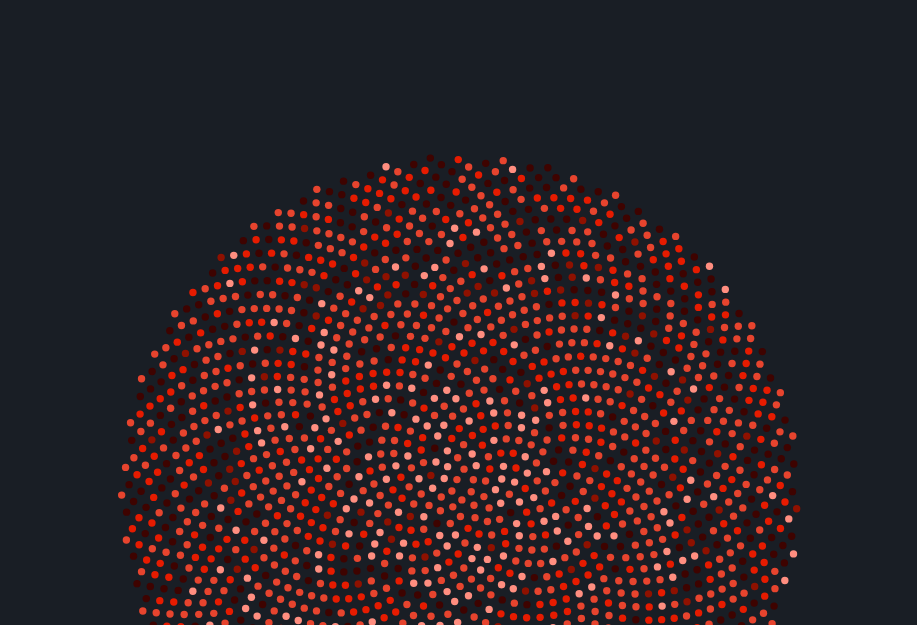
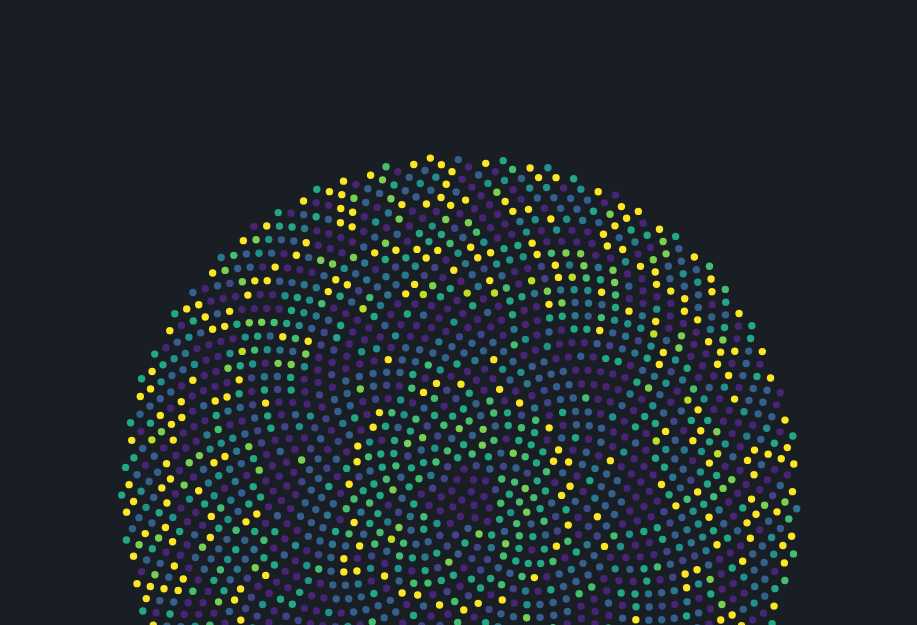
Before and after one commit to luiz-flamorim/My-Netflix-DataVis, a plain HTML site: page index.html in a window 1280 px wide. Shown: the part 175-800 px from the top of the page, without its empty margins (180-1097 px from the left). Drawn offline with nearby package versions, Linux system fonts and the light colour scheme.

Commit message:
tippy, colour scale  and animation

```diff
--- a/css/style.css
+++ b/css/style.css
@@ -21,17 +21,17 @@ html {
 }
 
 #dots-diagram{
-    padding:3rem;
+    padding: 3rem;
 }
 
-.circles {
+/* .circles {
     stroke: transparent;
     stroke-width: 1.5px;
 }
 
 .circles circle:hover {
     stroke: white;
-}
+} */
 
 .modal-bg {
     position: fixed;
@@ -102,7 +102,6 @@ html {
     align-self:flex-start;
 }
 
-
 .close{
     cursor: pointer;
     position:absolute;
@@ -145,3 +144,16 @@ html {
     color: var(--white);
     margin-top: 5%;
 }
+
+/* .yearAxis .tick text{
+    fill: #fff;
+    stroke:#fff;
+    color:#fff;
+
+} */
+.yearAxis,
+.domain  {
+    fill: var(--white) !important;
+    stroke:var(--white) !important;
+    color:var(--white) !important;
+}
--- a/index.html
+++ b/index.html
@@ -4,12 +4,19 @@
 <head>
     <link rel="stylesheet" href="./css/style.css">
     <title>Netflix Films</title>
+    <!-- Fonts -->
     <link rel="preconnect" href="https://fonts.gstatic.com">
     <link
         href="https://fonts.googleapis.com/css2?family=Jost:ital,wght@0,100;0,200;0,300;0,400;0,500;0,600;0,700;0,800;0,900;1,100;1,200;1,300;1,400;1,500;1,600;1,700;1,800;1,900&display=swap"
         rel="stylesheet">
     <link href="https://fonts.googleapis.com/icon?family=Material+Icons" rel="stylesheet">
+    <!-- D3 -->
     <script src="https://d3js.org/d3.v6.min.js"></script>
+    <!-- Tippy -->
+    <link rel="stylesheet" href="https://unpkg.com/tippy.js@6/animations/scale.css" />
+    <link rel="stylesheet" href="https://unpkg.com/tippy.js@6/animations/shift-away.css" />
+    <link rel="stylesheet" href="https://unpkg.com/tippy.js@6/dist/backdrop.css" />
+
 </head>
 
 <body>
@@ -28,6 +35,10 @@ My Netflix visualisation
         </div>
     </div>
 
+
+    <script src="https://unpkg.com/@popperjs/core@2"></script>
+    <script src="https://unpkg.com/tippy.js@6"></script>
+
     <script src="./js/newdots.js"></script>
 </body>
 
--- a/js/newdots.js
+++ b/js/newdots.js
@@ -1,3 +1,6 @@
+// TO DO
+// mousetip - tippy
+
 const height = window.innerHeight
 const width = window.innerWidth
 const radius = 4
@@ -6,22 +9,23 @@ const theta = Math.PI * (3 - Math.sqrt(5))
 
 d3.json('js/results.json')
     .then(data => {
-        createChart(data, width, height, radius, step, theta)
+        createChart(data)
     })
 
-function createChart(d, width, height, radius, step, theta) {
+function createChart(rawData) {
 
-    let m = d.map((item, i) => {
+    let dataObject = rawData.map((item, i) => {
         const radius = step * Math.sqrt(i += 0.5);
         const a = theta * i;
         const x = width / 2 + radius * Math.cos(a);
         const y = height / 2 + radius * Math.sin(a);
+        const parsedDate = new Date(item.date)
 
         let obj = {
             id: Math.floor(i),
             title: item.title,
             chapter: item.chapter,
-            date: item.date,
+            date: parsedDate,
             type: item.type,
             overview: item.overview,
             poster: item.poster,
@@ -39,65 +43,65 @@ function createChart(d, width, height, radius, step, theta) {
     const g = svg.append("g")
         .attr("class", "circles");
 
-        const l = svg.append("l")
-        .attr("class", "legend");
+        // Map for the unique genres: needs value and key for colour scale
+    let uniqueGenres = new Map()
+    let valueKey = 1
+    dataObject.map(item => {
+        if (!uniqueGenres.has(item.genre)) {
+            uniqueGenres.set(item.genre, valueKey)
+            valueKey++
+        }
+    })
 
+    let colour = d3.scaleSequential()
+        .domain([0, uniqueGenres.size])
+        .interpolator(d3.interpolateViridis)
 
-    let colourRange = ([
-        '#E7442E',
-        '#ff8e80',
-        '#e61b00',
-        '#8f1100',
-        '#3e0300'
-    ])
+    // round diagram
+    let allCircles = g.selectAll("circle")
+        .data(dataObject, d => d.id)
+        .join("circle")
+        .attr("cx", width / 2)
+        .attr("cy", height / 2)
+        .attr("r", 0)
+        .attr("fill", d => colour(uniqueGenres.get(d.genre)))
+        .attr('data-tippy-content', (d, i) => {
+            return d.title
+        })
+        .on("click", cardBuilder)
+        .on('mouseover', function () {
+            allCircles.transition()
+                .duration(100)
+                .attr("opacity", 0.5)
+            d3.select(this)
+                .transition()
+                .duration(100)
+                .style("cursor", "pointer")
+                .attr("opacity", 1)
+                .attr("r", radius * 2)
+        })
+        .on('mouseout', function () {
+            allCircles.transition()
+                .duration(100)
+                .attr("opacity", 1)
+            d3.select(this)
+                .transition()
+                .duration(100)
+                .attr("r", radius)
+        })
 
-    let uniqueGenres = new Set(m.map(d => d.genre))
-    // console.log(uniqueGenres)
-
-    let br = document.createElement("br")
-
-    let colour = d3.scaleOrdinal()
-        .domain(uniqueGenres)
-        .range(colourRange)
-
-    l.selectAll('dots')
-        .data(uniqueGenres)
-        .enter()
-        .append("circle")
-        .attr("cx", 100)
-        .attr("cy", function (d, i) {
-            return 100 + i * 25
-        })
-        .attr("r", 7)
-        .style("fill", d => colour(d.genre))
-
-    l.selectAll("mylabels")
-        .data(uniqueGenres)
-        .enter()
-        .append("text")
-        .attr("x", 120)
-        .attr("y", function (d, i) {
-            return 100 + i * 25
-        }) // 100 is where the first dot appears. 25 is the distance between dots
-        .style("fill", d => colour(d.genre))
-        .text(function (d) {
-            return d
-        })
-        .attr("text-anchor", "left")
-        .style("alignment-baseline", "middle")
-
-
-    g.selectAll("circle")
-        .data(m, d => d.id)
-        .join("circle")
+    allCircles.transition()
+        .delay((d, i) => i)
+        .duration(350)
+        .attr("r", radius)
         .attr("cx", d => d.x)
         .attr("cy", d => d.y)
-        .attr("r", radius)
-        .attr("fill", d => colour(d.genre))
-        .on("mousedown", mousedowned)
-        .on("click", cardBuilder)
-        .append("title")
-        .text(d => `${d.title}: watched on ${d.date}`)
+
+    tippy(allCircles.nodes(), {
+        inertia: true,
+        animateFill: true,
+        offset: [0, 20]
+    })
 
     svg.call(d3.zoom()
         .extent([
@@ -107,23 +111,34 @@ function createChart(d, width, height, radius, step, theta) {
         .scaleExtent([1, 8])
         .on("zoom", zoomed));
 
-    function mousedowned(event, d) {
-        d3.select(this).transition()
-            .attr("fill", "white")
-            .attr("r", radius * 3)
-            .transition()
-            .attr("fill", d => colour(d.genre))
-            .attr("r", radius)
-    }
-
     function zoomed({
         transform
     }) {
         g.attr("transform", transform);
     }
-    return svg.node();
+
+
+    // graph the Years from here
+
+    // let uniqueYears = new Set(m.map(d => d.date.getFullYear()))
+    // uniqueYears = Array.from(uniqueYears)
+
+    // let yearScale = d3.scaleBand()
+    //     .domain(uniqueYears)
+    //     .range([height, 0])
+
+    // let yearContainer = svg.append('g')
+    //     .attr('transform', `translate(0, 0)`)
+
+    // let yearAxis = yearContainer.append('g')
+    //     .call(d3.axisLeft(yearScale))
+    //     // .classed('yearAxis', 'true')
+    //     .attr('class', 'yearAxis')
+
 }
 
+
+// functions
 
 function cardBuilder(event, d) {
 
@@ -154,7 +169,6 @@ function cardBuilder(event, d) {
         bg.classList.remove('bg-active')
     })
 
-
     let filmTitle = document.createElement('h1')
     filmTitle.innerHTML = d.title
     filmTitle.setAttribute('class', 'film-title')
```
Lines whose indentation alone changed are shown as unchanged.
